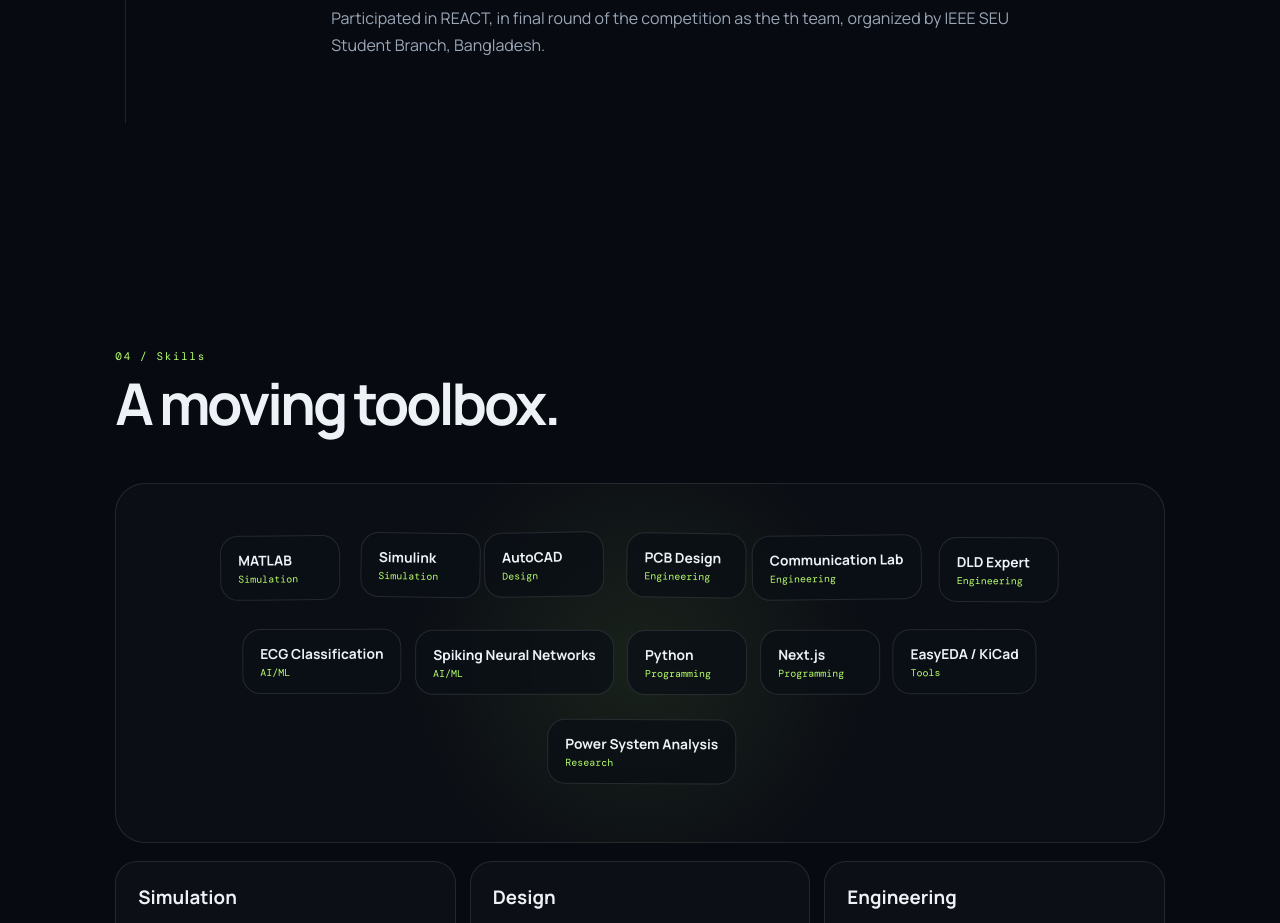
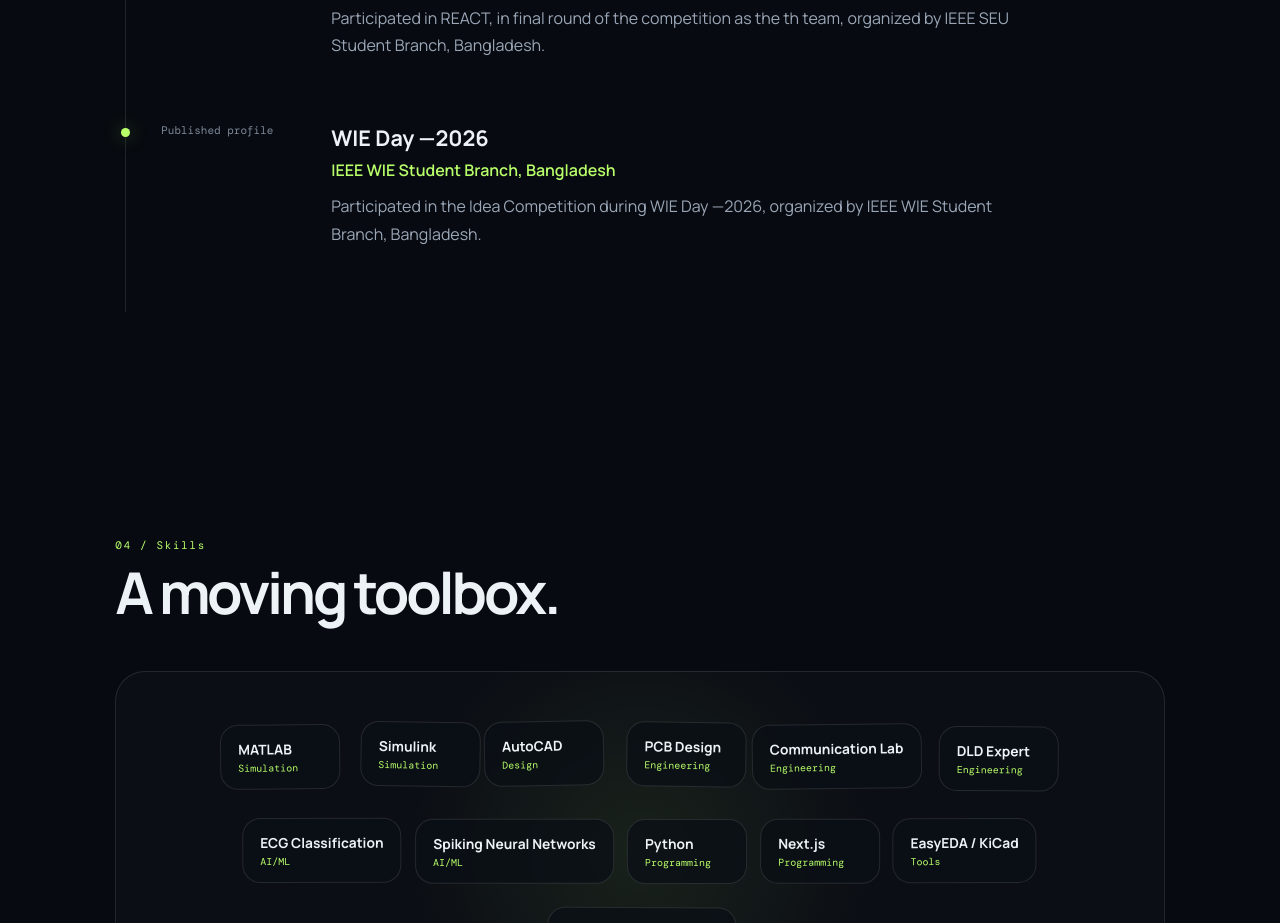
Before and after one commit to swakhar2003-byte/Sawkhar-s-Portfolio, a React (Vite) app: page / in a window 1280 px wide. Shown: the part 4940-5863 px from the top of the page. Built offline with nearby package versions, Linux system fonts and the light colour scheme.

Commit message:
Update portfolio

```diff
--- a/src/data/portfolioData.js
+++ b/src/data/portfolioData.js
@@ -99,6 +99,13 @@ const portfolioData = {
       organization: "IEEE SEU Student Branch, Bangladesh",
       period: "Published profile",
       details: "Participated in REACT, in final round of the competition as the th team, organized by IEEE SEU Student Branch, Bangladesh."
+    },
+    {
+      category: "Participation",
+      title: "WIE Day —2026",
+      organization: "IEEE WIE Student Branch, Bangladesh",
+      period: "Published profile",
+      details: "Participated in the Idea Competition during WIE Day —2026, organized by IEEE WIE Student Branch, Bangladesh."
     },
   ],
 
```
